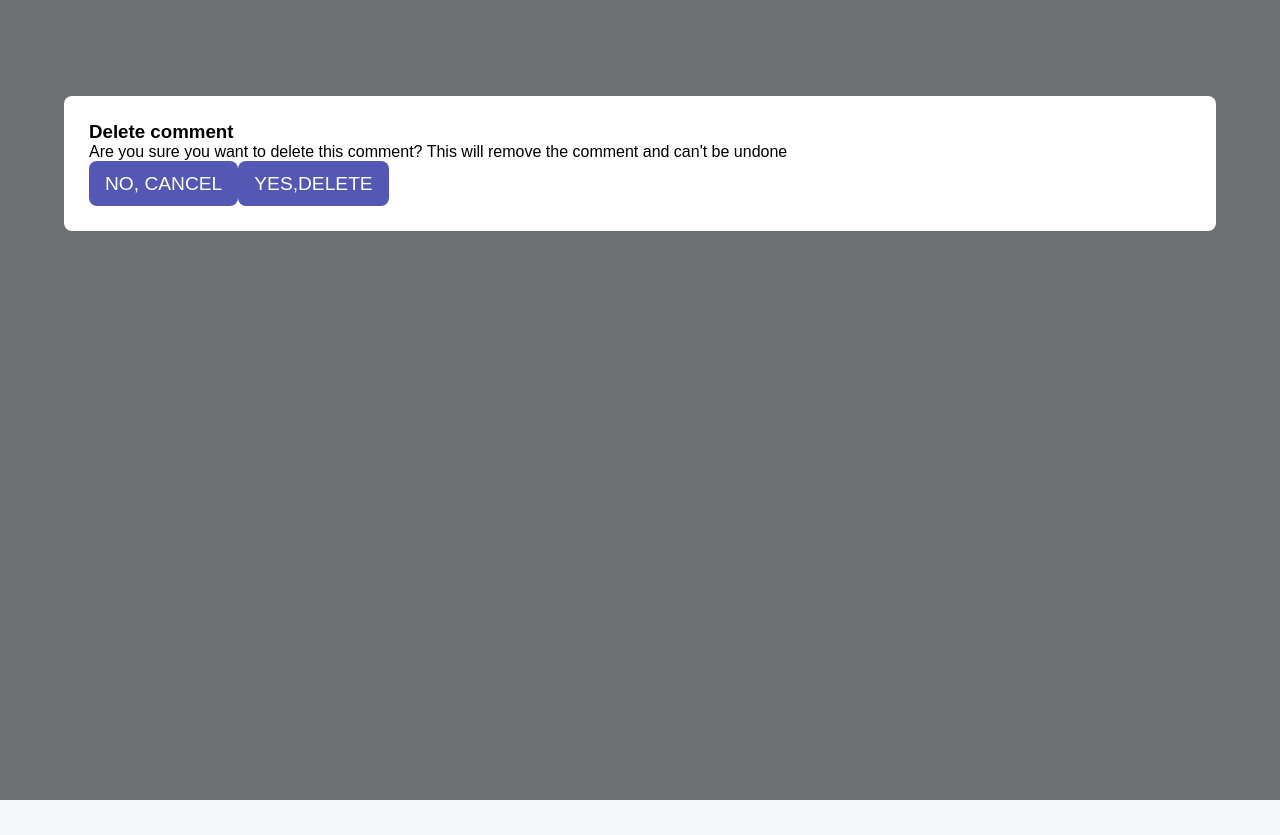
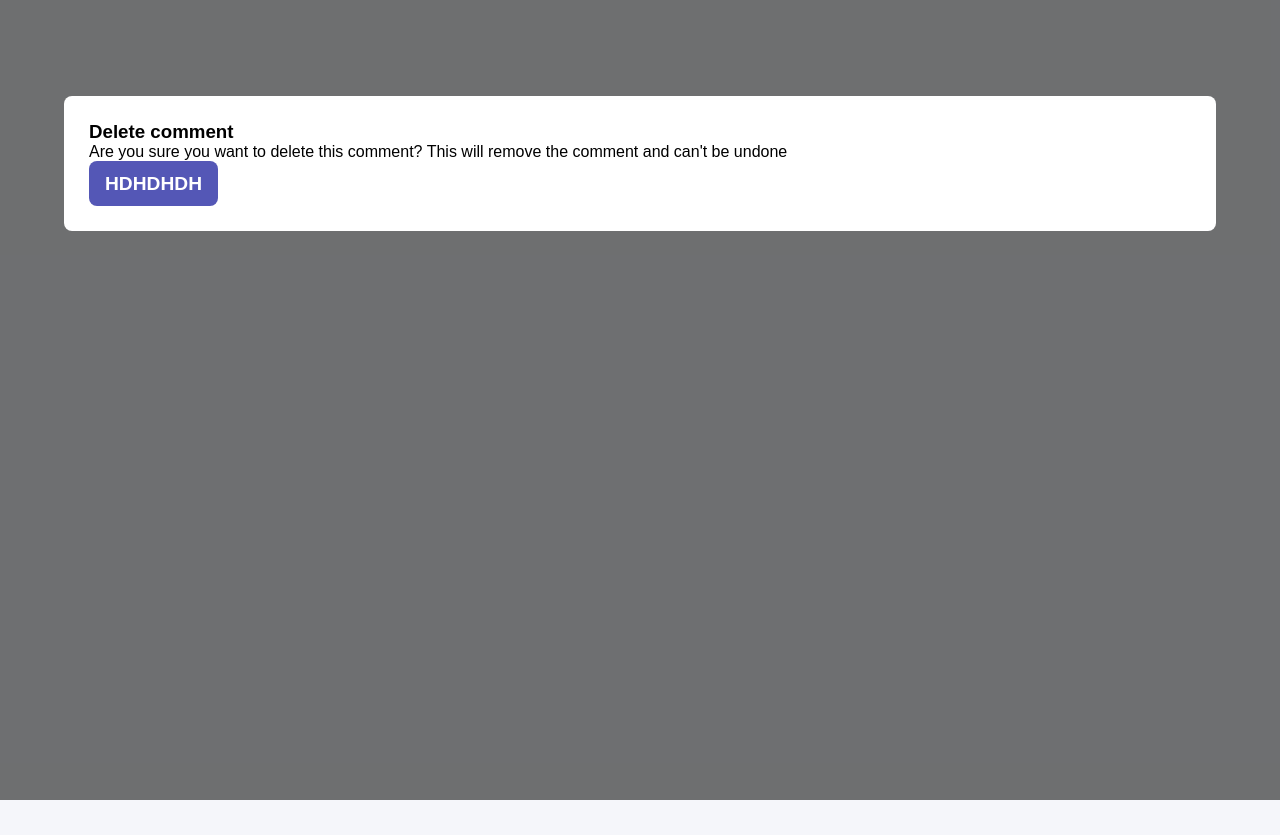
Before and after one commit to Webmekanic/Interactive-Comments, a React (Create React App) app: page / in a window 1280 px wide. Built offline with nearby package versions, Linux system fonts and the light colour scheme; a web font is replaced by a local one.

Commit message:
Add conditionals to button background color

```diff
--- a/src/components/shared/button.jsx
+++ b/src/components/shared/button.jsx
@@ -1,8 +1,17 @@
 import React from "react"
 import { StyledButton } from "../styled/styledButton"
+import PropTypes from "prop-types"
 
 const Button = ({ type, text, children }) => {
-  return <StyledButton>{children}</StyledButton>
+  return (
+    <StyledButton text={text} type={type}>
+      {children}
+    </StyledButton>
+  )
+}
+
+Button.propTypes = {
+  text: PropTypes.string,
 }
 
 export default Button
--- a/src/components/styled/styledButton.jsx
+++ b/src/components/styled/styledButton.jsx
@@ -6,8 +6,13 @@ export const StyledButton = styled.button`
   color: #fff;
   outline: none;
   border: none;
-  background-color: ${(props) => props.theme.colors.moderateBlue};
   border-radius: 0.5rem;
-  font-weight: 400;
+  font-weight: 600;
   text-transform: uppercase;
+  background-color: ${(props) =>
+    props.text === "UPDATE" || props.text === "REPLY" || props.text === "SEND"
+      ? props.theme.colors.moderateBlue
+      : "green"};
+
+  // ${(props) => props.theme.colors.moderateBlue};
 `
--- a/src/pages/deleteModal.jsx
+++ b/src/pages/deleteModal.jsx
@@ -1,6 +1,7 @@
 import React from "react"
 import Button from "../components/shared/button"
 import { DeleteDialog } from "../components/styled/deleteDialog"
+import { StyledButton } from "../components/styled/styledButton"
 
 const DeleteModal = () => {
   return (
@@ -11,8 +12,8 @@ const DeleteModal = () => {
           Are you sure you want to delete this comment? This will remove the
           comment and can't be undone
         </p>
-        <Button>NO, CANCEL</Button>
-        <Button>YES,DELETE</Button>
+        {/* Button Here */}
+        <Button text={"REPLY"}>hdhdhdh</Button>
       </section>
     </DeleteDialog>
   )
```
